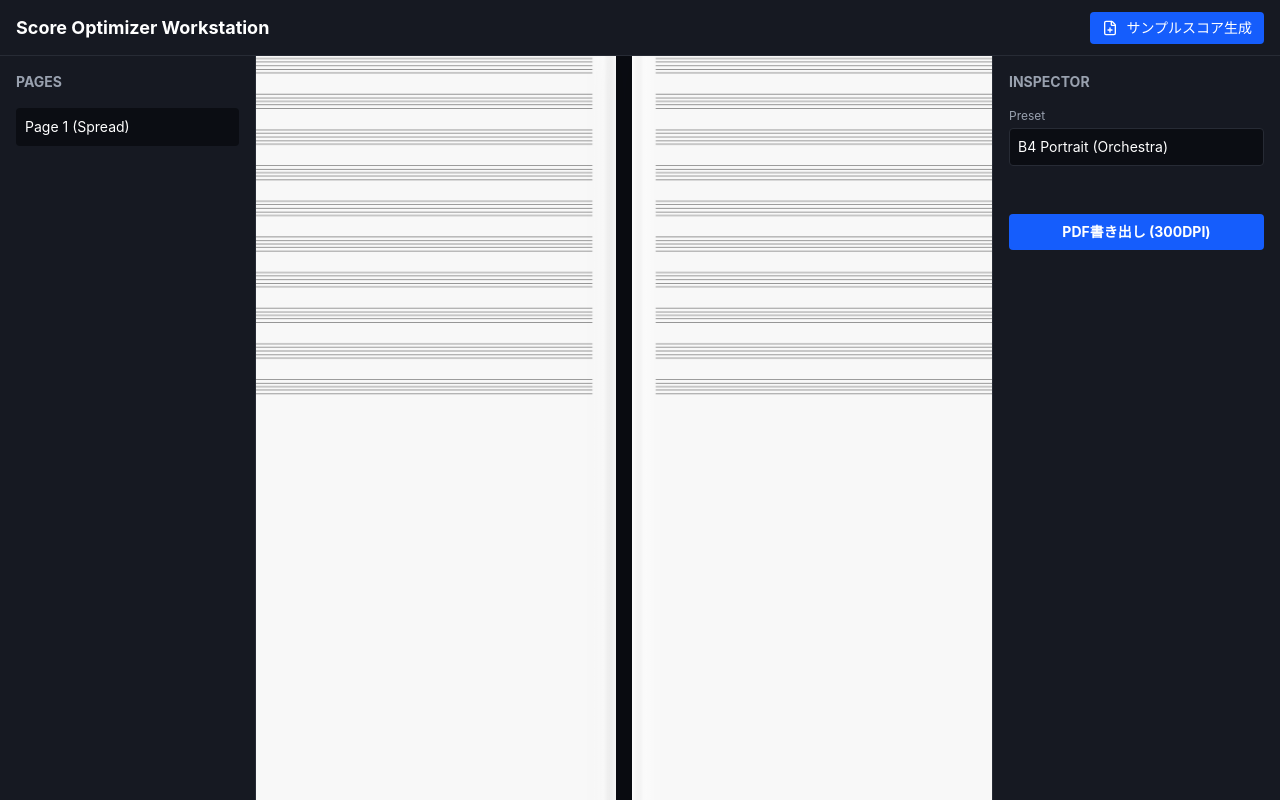
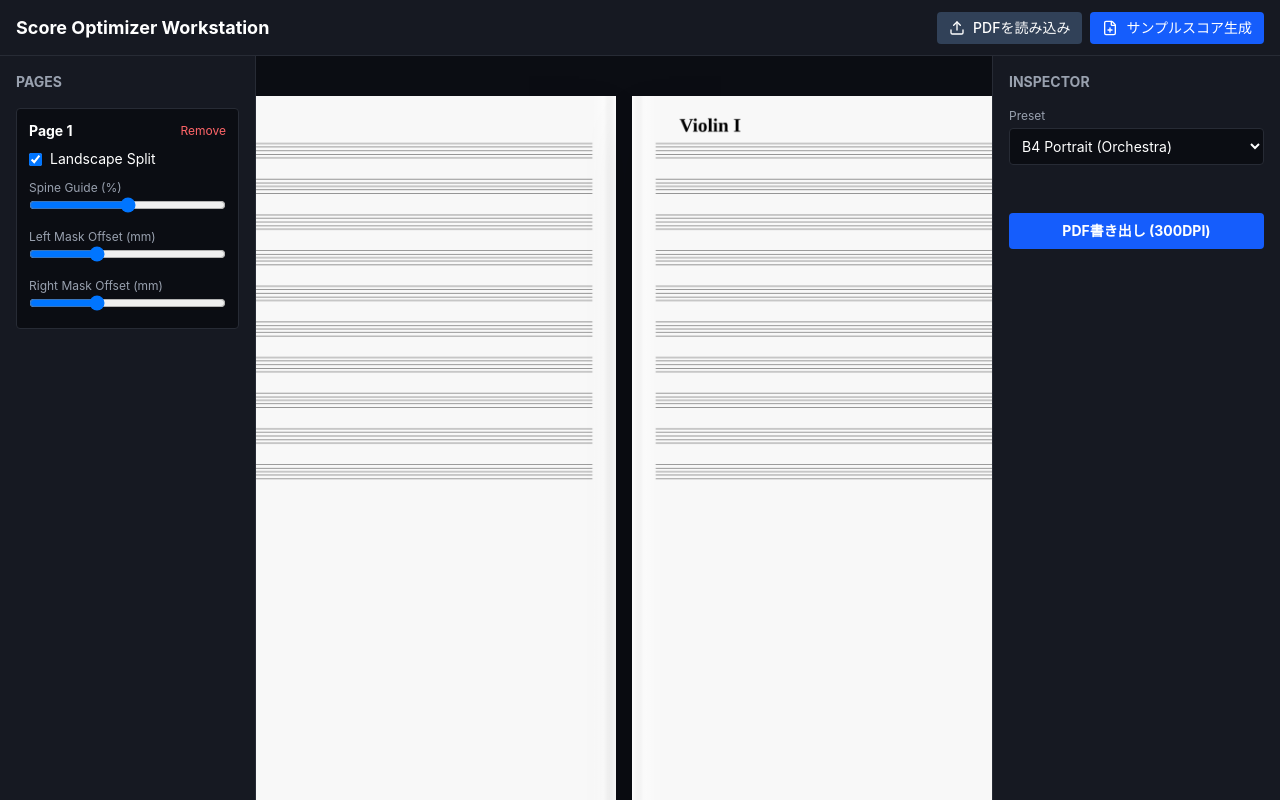
Before and after one commit to AI-Avalon/score-optimizer, a React (Vite) app: page / in a window 1280 px wide. Both pictures are taken after a click on the button "サンプルスコア生成". Built offline with nearby package versions, Linux system fonts and the light colour scheme.

Commit message:
feat: complete UI/UX and PDF import functionality

```diff
--- a/package.json
+++ b/package.json
@@ -15,6 +15,7 @@
     "clsx": "^2.1.1",
     "jspdf": "^4.2.1",
     "lucide-react": "^1.43.0",
+    "pdfjs-dist": "^3.11.174",
     "react": "^19.2.8",
     "react-dom": "^19.2.8",
     "tailwind-merge": "^3.6.0",
@@ -27,9 +28,11 @@
     "@types/react-dom": "^19.2.4",
     "@vitejs/plugin-react": "^6.1.0",
     "autoprefixer": "^10.5.5",
+    "canvas": "^3.2.3",
     "oxlint": "^1.79.0",
     "postcss": "^8.5.28",
     "tailwindcss": "^4.3.3",
+    "ts-node": "^10.9.2",
     "typescript": "~6.0.2",
     "vite": "^8.2.2"
   }
--- a/src/components/Header.tsx
+++ b/src/components/Header.tsx
@@ -1,19 +1,45 @@
 import { useStore } from '../store';
 import { createMockScore } from '../mockGenerator';
-import { FilePlus } from 'lucide-react';
+import { importPdf } from '../pdfImporter';
+import { FilePlus, Upload } from 'lucide-react';
+import { useRef } from 'react';
 
 export const Header = () => {
   const addPage = useStore((state) => state.addPage);
+  const fileInputRef = useRef<HTMLInputElement>(null);
 
   const handleGenerateMock = async () => {
     const page = await createMockScore();
     addPage(page);
   };
 
+  const handleImportPdf = async (e: React.ChangeEvent<HTMLInputElement>) => {
+    const file = e.target.files?.[0];
+    if (file) {
+      const newPages = await importPdf(file);
+      newPages.forEach(addPage);
+    }
+    if (fileInputRef.current) fileInputRef.current.value = '';
+  };
+
   return (
     <header className="h-14 bg-slate-panel border-b border-slate-border flex items-center justify-between px-4">
       <div className="font-bold text-lg">Score Optimizer Workstation</div>
-      <div>
+      <div className="flex gap-2">
+        <input
+          type="file"
+          accept="application/pdf"
+          ref={fileInputRef}
+          className="hidden"
+          onChange={handleImportPdf}
+        />
+        <button
+          onClick={() => fileInputRef.current?.click()}
+          className="flex items-center gap-2 bg-slate-700 hover:bg-slate-600 px-3 py-1.5 rounded text-sm font-medium transition-colors"
+        >
+          <Upload size={16} />
+          PDFを読み込み
+        </button>
         <button
           onClick={handleGenerateMock}
           className="flex items-center gap-2 bg-blue-600 hover:bg-blue-700 px-3 py-1.5 rounded text-sm font-medium transition-colors"
--- a/src/components/MobileWorkspace.tsx
+++ b/src/components/MobileWorkspace.tsx
@@ -1,53 +1,83 @@
 import { useStore } from '../store';
 import { CanvasPreview } from './CanvasPreview';
 import { useSpring, animated } from '@react-spring/web';
-import { useDrag } from '@use-gesture/react';
-import { useState } from 'react';
-import { Menu, X } from 'lucide-react';
+import { useGesture } from '@use-gesture/react';
+import { useState, useRef } from 'react';
+import { Menu, X, Upload } from 'lucide-react';
+import { PRESETS } from '../types';
+import { importPdf } from '../pdfImporter';
 
 export const MobileWorkspace = () => {
-  const { pages, selectedPreset } = useStore();
+  const { pages, selectedPreset, setSelectedPreset, updatePage, addPage, removePage } = useStore();
   const [sheetOpen, setSheetOpen] = useState(false);
+  const fileInputRef = useRef<HTMLInputElement>(null);
 
-  // Simple bottom sheet drag
+  // Bottom sheet drag
   const [{ y }, api] = useSpring(() => ({ y: 100 }));
-
-  const bind = useDrag(({ last, velocity: [, vy], direction: [, dy], movement: [, my] }) => {
-    if (last) {
-      if (my > 50 || (vy > 0.5 && dy > 0)) {
-        setSheetOpen(false);
-      } else {
-        setSheetOpen(true);
+  const bindSheet = useGesture({
+    onDrag: ({ last, velocity: [, vy], direction: [, dy], movement: [, my] }) => {
+      if (last) {
+        if (my > 50 || (vy > 0.5 && dy > 0)) {
+          setSheetOpen(false);
+        } else {
+          setSheetOpen(true);
+        }
       }
     }
-  }, { from: () => [0, sheetOpen ? 0 : window.innerHeight] });
+  });
 
-  // Update spring when state changes
   api.start({ y: sheetOpen ? 0 : 100, immediate: false });
 
+  // Pan and Zoom for canvas container
+  const [style, apiZoom] = useSpring(() => ({ x: 0, y: 0, scale: 1 }));
+  const bindZoom = useGesture({
+    onDrag: ({ offset: [x, y] }) => {
+      apiZoom.start({ x, y });
+    },
+    onPinch: ({ offset: [d] }) => {
+      // Basic scaling, typically d represents distance. We map it to scale.
+      const s = Math.max(0.5, Math.min(3, d / 100));
+      apiZoom.start({ scale: s });
+    }
+  });
+
+  const handleImportPdf = async (e: React.ChangeEvent<HTMLInputElement>) => {
+    const file = e.target.files?.[0];
+    if (file) {
+      const newPages = await importPdf(file);
+      newPages.forEach(addPage);
+    }
+    setSheetOpen(false);
+    if (fileInputRef.current) fileInputRef.current.value = '';
+  };
+
   return (
-    <div className="flex flex-col h-[calc(100vh-3.5rem)] overflow-hidden relative">
+    <div className="flex flex-col h-[calc(100vh-3.5rem)] overflow-hidden relative touch-none">
+      <input type="file" accept="application/pdf" ref={fileInputRef} className="hidden" onChange={handleImportPdf} />
+
       {/* Fullscreen canvas viewer */}
-      <div className="flex-1 bg-slate-base overflow-auto p-4 flex flex-col items-center gap-4">
+      <animated.div {...bindZoom()} style={style} className="flex-1 overflow-visible p-4 flex flex-col items-center gap-4">
         {pages.length > 0 ? pages.map(p => (
           p.isLandscape ? (
-            <div key={p.id} className="flex flex-col gap-4">
-              <CanvasPreview page={p} preset={selectedPreset} side="left" previewScale={0.15} />
-              <CanvasPreview page={p} preset={selectedPreset} side="right" previewScale={0.15} />
+            <div key={p.id} className="flex flex-col gap-4 w-full items-center">
+              <CanvasPreview page={p} preset={selectedPreset} side="left" previewScale={0.3} />
+              <CanvasPreview page={p} preset={selectedPreset} side="right" previewScale={0.3} />
             </div>
           ) : (
-             <CanvasPreview key={p.id} page={p} preset={selectedPreset} side="single" previewScale={0.15} />
+             <div key={p.id} className="w-full flex justify-center">
+               <CanvasPreview page={p} preset={selectedPreset} side="single" previewScale={0.3} />
+             </div>
           )
         )) : (
           <div className="text-gray-500 mt-20">Add a score to begin</div>
         )}
-      </div>
+      </animated.div>
 
       {/* Floating Action Button for Menu */}
       {!sheetOpen && (
         <button
           onClick={() => setSheetOpen(true)}
-          className="absolute bottom-6 right-6 bg-blue-600 text-white p-3 rounded-full shadow-lg"
+          className="absolute bottom-6 right-6 bg-blue-600 text-white p-3 rounded-full shadow-lg z-10"
         >
           <Menu size={24} />
         </button>
@@ -55,32 +85,71 @@ export const MobileWorkspace = () => {
 
       {/* Bottom Sheet */}
       {sheetOpen && (
-        <div className="absolute inset-0 bg-black/50 z-10" onClick={() => setSheetOpen(false)}></div>
+        <div className="absolute inset-0 bg-black/50 z-20" onClick={() => setSheetOpen(false)}></div>
       )}
       <animated.div
-        {...bind()}
+        {...bindSheet()}
         style={{ transform: y.to(y => `translateY(${y}%)`) }}
-        className="absolute bottom-0 left-0 right-0 h-2/3 bg-slate-panel rounded-t-2xl z-20 flex flex-col shadow-[0_-10px_40px_rgba(0,0,0,0.5)] touch-none"
+        className="absolute bottom-0 left-0 right-0 h-3/4 bg-slate-panel rounded-t-2xl z-30 flex flex-col shadow-[0_-10px_40px_rgba(0,0,0,0.5)] touch-none"
       >
-        <div className="h-8 flex items-center justify-center cursor-grab active:cursor-grabbing">
+        <div className="h-8 flex items-center justify-center cursor-grab active:cursor-grabbing shrink-0">
           <div className="w-12 h-1.5 bg-gray-600 rounded-full"></div>
         </div>
-        <div className="p-4 overflow-y-auto flex-1">
-          <div className="flex justify-between items-center mb-4">
+        <div className="p-4 overflow-y-auto flex-1 touch-pan-y">
+          <div className="flex justify-between items-center mb-6">
             <h2 className="text-lg font-bold">Settings</h2>
             <button onClick={() => setSheetOpen(false)} className="p-2"><X size={20}/></button>
           </div>
+
+          <button
+            onClick={() => fileInputRef.current?.click()}
+            className="w-full mb-6 flex items-center justify-center gap-2 bg-slate-700 hover:bg-slate-600 p-3 rounded text-sm font-medium transition-colors"
+          >
+            <Upload size={18} />
+            PDFを読み込み
+          </button>
+
           <div className="text-sm text-gray-400 mb-2">Preset</div>
-          <div className="bg-slate-base p-3 rounded border border-slate-border text-white">
-            {selectedPreset.name}
-          </div>
-          <div className="text-sm text-gray-400 mt-6 mb-2">Pages</div>
+          <select
+            className="w-full bg-slate-base p-3 rounded border border-slate-border text-white mb-6"
+            value={selectedPreset.name}
+            onChange={(e) => {
+              const preset = PRESETS.find(p => p.name === e.target.value);
+              if (preset) setSelectedPreset(preset);
+            }}
+          >
+            {PRESETS.map(preset => (
+              <option key={preset.name} value={preset.name}>{preset.name}</option>
+            ))}
+          </select>
+
+          <div className="text-sm text-gray-400 mb-2">Pages</div>
           {pages.map((p, i) => (
-            <div key={p.id} className="mb-2 p-3 bg-slate-base rounded text-sm text-white">
-              Page {i + 1} {p.isLandscape ? '(Spread)' : ''}
+            <div key={p.id} className="mb-4 p-4 bg-slate-base rounded text-sm text-white border border-slate-border">
+              <div className="flex justify-between items-center mb-3">
+                <span className="font-bold">Page {i + 1}</span>
+                <button onClick={() => removePage(p.id)} className="text-red-400 hover:text-red-300 text-xs px-2 py-1 bg-red-400/10 rounded">Remove</button>
+              </div>
+              <label className="flex items-center gap-2 mb-3">
+                <input type="checkbox" checked={p.isLandscape} onChange={e => updatePage(p.id, { isLandscape: e.target.checked })} />
+                Landscape Split
+              </label>
+              {p.isLandscape && (
+                <div className="mb-3">
+                  <label className="text-xs text-gray-400 flex justify-between">Spine Guide <span>{p.spineGuide}%</span></label>
+                  <input type="range" min="10" max="90" value={p.spineGuide} onChange={e => updatePage(p.id, { spineGuide: parseInt(e.target.value) })} className="w-full" />
+                </div>
+              )}
+              <div className="mb-3">
+                <label className="text-xs text-gray-400 flex justify-between">Left Mask <span>{p.leftMaskOffset}mm</span></label>
+                <input type="range" min="0" max="30" value={p.leftMaskOffset} onChange={e => updatePage(p.id, { leftMaskOffset: parseInt(e.target.value) })} className="w-full" />
+              </div>
+              <div>
+                <label className="text-xs text-gray-400 flex justify-between">Right Mask <span>{p.rightMaskOffset}mm</span></label>
+                <input type="range" min="0" max="30" value={p.rightMaskOffset} onChange={e => updatePage(p.id, { rightMaskOffset: parseInt(e.target.value) })} className="w-full" />
+              </div>
             </div>
           ))}
-
           <button
             onClick={async () => {
               const { exportToPdf } = await import('../exporter');
--- a/src/components/PCWorkspace.tsx
+++ b/src/components/PCWorkspace.tsx
@@ -1,8 +1,9 @@
 import { useStore } from '../store';
 import { CanvasPreview } from './CanvasPreview';
+import { PRESETS } from '../types';
 
 export const PCWorkspace = () => {
-  const { pages, selectedPreset } = useStore();
+  const { pages, selectedPreset, setSelectedPreset, updatePage, removePage } = useStore();
 
   return (
     <div className="flex flex-1 h-[calc(100vh-3.5rem)] overflow-hidden">
@@ -11,14 +12,37 @@ export const PCWorkspace = () => {
         <h2 className="text-sm font-bold mb-4 text-gray-400">PAGES</h2>
         {pages.length === 0 && <div className="text-xs text-gray-500">No pages yet.</div>}
         {pages.map((p, i) => (
-          <div key={p.id} className="mb-2 p-2 bg-slate-base rounded text-sm cursor-pointer border border-transparent hover:border-slate-border">
-            Page {i + 1} {p.isLandscape ? '(Spread)' : ''}
+          <div key={p.id} className="mb-4 p-3 bg-slate-base rounded text-sm border border-slate-border">
+            <div className="flex justify-between items-center mb-2">
+              <span className="font-bold">Page {i + 1}</span>
+              <button onClick={() => removePage(p.id)} className="text-red-400 hover:text-red-300 text-xs">Remove</button>
+            </div>
+
+            <label className="flex items-center gap-2 mb-2">
+              <input type="checkbox" checked={p.isLandscape} onChange={e => updatePage(p.id, { isLandscape: e.target.checked })} />
+              Landscape Split
+            </label>
+
+            {p.isLandscape && (
+              <div className="mb-2">
+                <label className="text-xs text-gray-400">Spine Guide (%)</label>
+                <input type="range" min="10" max="90" value={p.spineGuide} onChange={e => updatePage(p.id, { spineGuide: parseInt(e.target.value) })} className="w-full" />
+              </div>
+            )}
+            <div className="mb-2">
+              <label className="text-xs text-gray-400">Left Mask Offset (mm)</label>
+              <input type="range" min="0" max="30" value={p.leftMaskOffset} onChange={e => updatePage(p.id, { leftMaskOffset: parseInt(e.target.value) })} className="w-full" />
+            </div>
+            <div>
+              <label className="text-xs text-gray-400">Right Mask Offset (mm)</label>
+              <input type="range" min="0" max="30" value={p.rightMaskOffset} onChange={e => updatePage(p.id, { rightMaskOffset: parseInt(e.target.value) })} className="w-full" />
+            </div>
           </div>
         ))}
       </div>
 
       {/* Center Pane: Canvas View */}
-      <div className="flex-1 bg-slate-base relative overflow-auto p-10 flex items-center justify-center gap-10">
+      <div className="flex-1 bg-slate-base relative overflow-auto p-10 flex flex-col items-center gap-10">
         {pages.length > 0 ? pages.map(p => (
           p.isLandscape ? (
             <div key={p.id} className="flex gap-4">
@@ -29,7 +53,7 @@ export const PCWorkspace = () => {
              <CanvasPreview key={p.id} page={p} preset={selectedPreset} side="single" />
           )
         )) : (
-          <div className="text-gray-500">Add a score to begin</div>
+          <div className="text-gray-500 m-auto">Add a score to begin</div>
         )}
       </div>
 
@@ -38,9 +62,18 @@ export const PCWorkspace = () => {
         <h2 className="text-sm font-bold mb-4 text-gray-400">INSPECTOR</h2>
         <div className="mb-4">
           <label className="text-xs text-gray-400 block mb-1">Preset</label>
-          <div className="text-sm bg-slate-base p-2 rounded border border-slate-border">
-            {selectedPreset.name}
-          </div>
+          <select
+            className="text-sm bg-slate-base p-2 rounded border border-slate-border w-full text-white"
+            value={selectedPreset.name}
+            onChange={(e) => {
+              const preset = PRESETS.find(p => p.name === e.target.value);
+              if (preset) setSelectedPreset(preset);
+            }}
+          >
+            {PRESETS.map(preset => (
+              <option key={preset.name} value={preset.name}>{preset.name}</option>
+            ))}
+          </select>
         </div>
         <button
           onClick={async () => {
--- /dev/null
+++ b/src/pdfImporter.ts
@@ -0,0 +1,56 @@
+import * as pdfjsLib from 'pdfjs-dist';
+import pdfWorkerUrl from 'pdfjs-dist/build/pdf.worker.js?url';
+
+// Configure worker for Vite
+pdfjsLib.GlobalWorkerOptions.workerSrc = pdfWorkerUrl;
+
+import type { Page } from './types';
+
+export const importPdf = async (file: File): Promise<Page[]> => {
+  const arrayBuffer = await file.arrayBuffer();
+  const pdf = await pdfjsLib.getDocument({ data: arrayBuffer }).promise;
+  const numPages = pdf.numPages;
+  const pages: Page[] = [];
+
+  for (let i = 1; i <= numPages; i++) {
+    const page = await pdf.getPage(i);
+    // PDF points are 72 DPI. We need 300 DPI for rendering to ensure quality.
+    const scale = 300 / 72;
+    const viewport = page.getViewport({ scale });
+
+    const canvas = document.createElement('canvas');
+    canvas.width = viewport.width;
+    canvas.height = viewport.height;
+
+    const ctx = canvas.getContext('2d');
+    if (ctx) {
+      // Optional: fill white background
+      ctx.fillStyle = '#ffffff';
+      ctx.fillRect(0, 0, canvas.width, canvas.height);
+
+      await page.render({ canvasContext: ctx, viewport }).promise;
+      const imageUrl = canvas.toDataURL('image/jpeg', 0.85); // JPEG for memory efficiency
+
+      const isLandscape = viewport.width > viewport.height;
+
+      pages.push({
+        id: Math.random().toString(36).substr(2, 9),
+        imageUrl,
+        width: viewport.width,
+        height: viewport.height,
+        isLandscape,
+        leftMaskOffset: 0,
+        rightMaskOffset: 0,
+        spineGuide: 50,
+        whiteoutMasks: [],
+        stamps: []
+      });
+    }
+
+    // FREE MEMORY IMMEDIATELY
+    canvas.width = 0;
+    canvas.height = 0;
+  }
+
+  return pages;
+};
```
Also changed, not shown: 2 other files (tests, documents, lock files or other folders).
